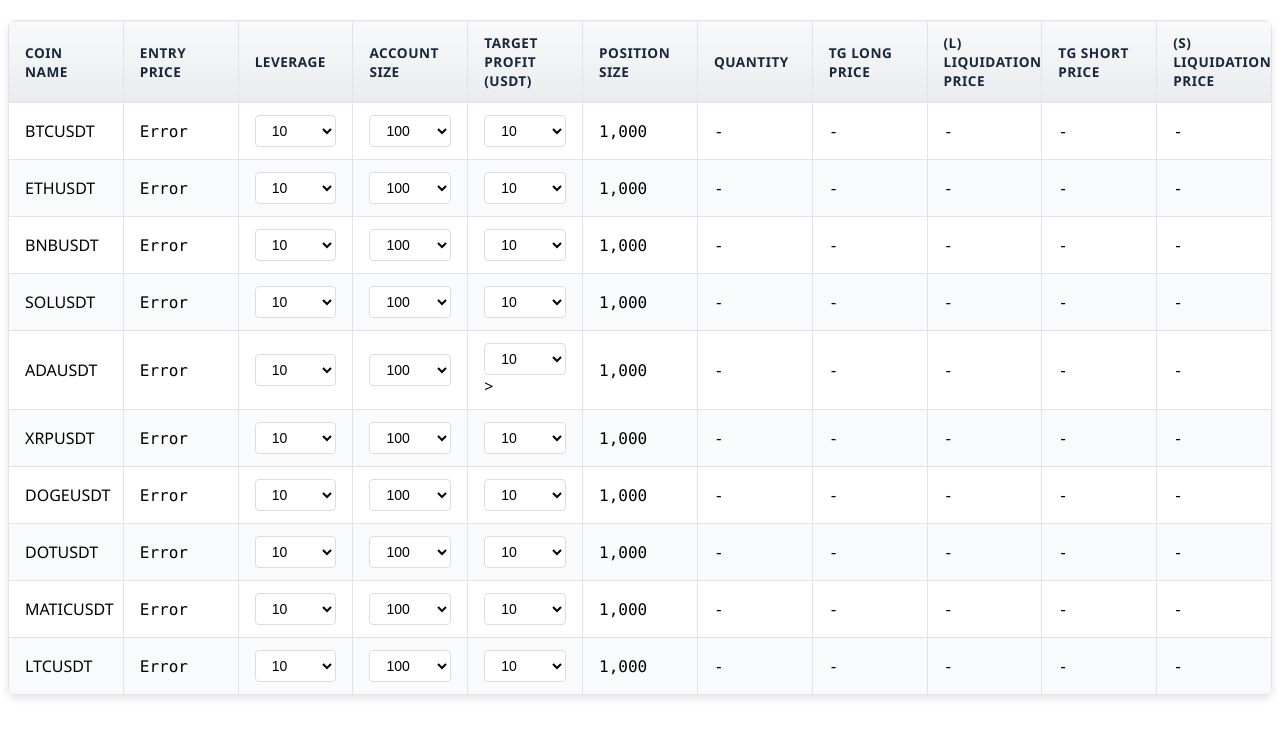
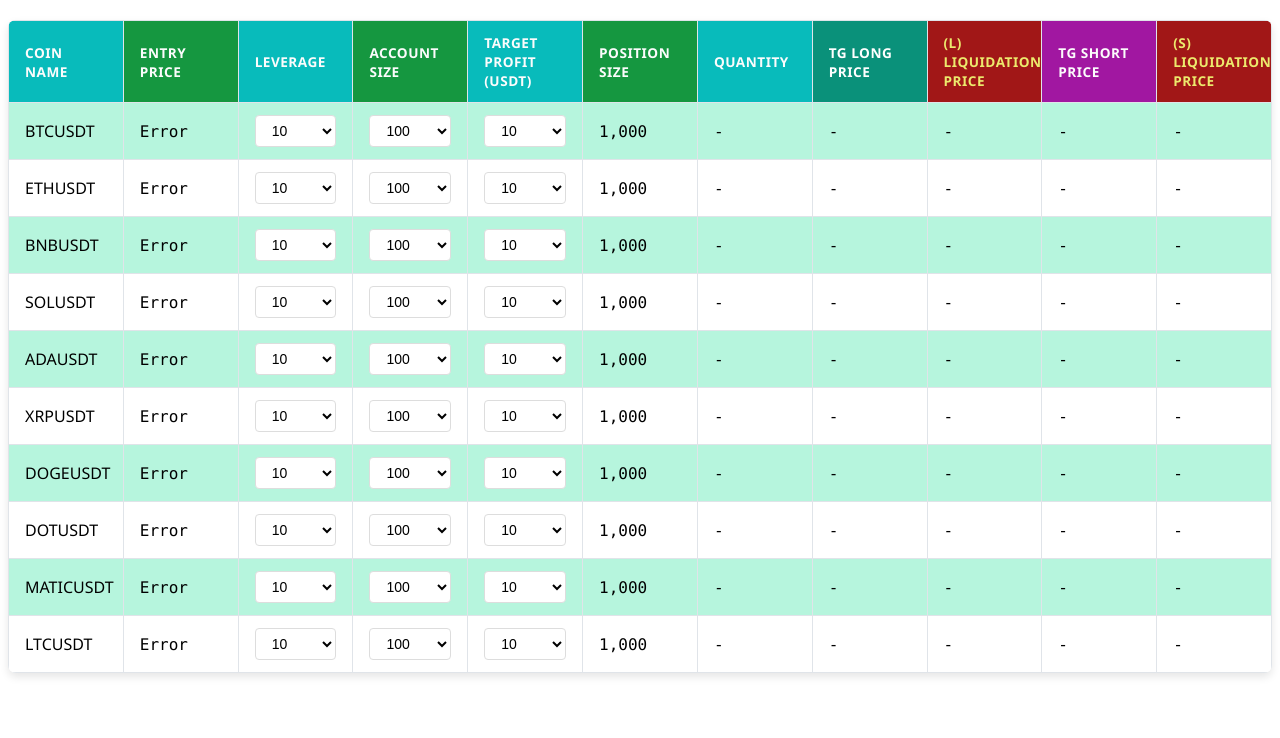
Before and after one commit to Codenax/BinancePriceAPIs, a website: page index.html in a window 1280 px wide. Drawn offline with Linux system fonts and the light colour scheme; no server answers.

Commit message:
add color

```diff
--- a/index.html
+++ b/index.html
@@ -12,16 +12,19 @@
         <thead>
             <tr>
                 <th>Coin Name</th>
-                <th>Entry Price</th>
+                <th style="background-color: rgb(21, 151, 64);">Entry Price</th>
                 <th>Leverage</th>
-                <th>Account Size</th>
+                <th style="background-color: rgb(21, 151, 64);">Account Size</th>
                 <th>Target Profit (USDT)</th>
-                <th>Position Size</th>
+                <th style="background-color: rgb(21, 151, 64);">Position Size</th>
                 <th>Quantity</th>
-                <th>Tg Long Price</th>
-                <th>(L) Liquidation Price</th>
-                <th>Tg Short Price</th>
-                <th>(S) Liquidation Price</th>
+                <th style="color: rgb(255, 255, 255); font-weight: bold; background-color: rgb(10, 145, 122);">Tg Long
+                    Price</th>
+                <th style="color: rgb(236, 234, 109); font-weight: bold; background-color: rgb(161, 23, 23);">(L)
+                    Liquidation Price</th>
+                <th style="background-color: rgb(161, 23, 161);">Tg Short Price</th>
+                <th style="color: rgb(236, 234, 109); font-weight: bold; background-color: rgb(161, 23, 23)">(S)
+                    Liquidation Price</th>
             </tr>
         </thead>
         <tbody id="calculatorRows">
@@ -355,7 +358,7 @@
                         <option value="50">200</option>
                         <option value="50">300</option>
                         <option value="50">500</option>
-                    </select>>
+                    </select>
                 </td>
                 <td class="position-size-cell">-</td>
                 <td class="quantity-cell">-</td>
--- a/styles.css
+++ b/styles.css
@@ -16,9 +16,9 @@
 }
 
 .trello-table th {
-  background: linear-gradient(to bottom, #f8f9fa, #e9ecef);
+  background: #08bbbb;
   font-weight: 600;
-  color: #1a273b;
+  color: #fcfcfc;
   text-transform: uppercase;
   font-size: 0.85em;
   letter-spacing: 0.5px;
@@ -30,10 +30,11 @@
 .trello-table td {
   background-color: white;
   transition: all 0.2s ease;
+
 }
 
 .calculator-row:hover td {
-  background-color: #f8f9fa;
+  background-color: #074788;
 }
 
 .trello-table select {
@@ -73,8 +74,8 @@
   overflow: hidden;
 }
 
-.calculator-row:nth-child(even) td {
-  background-color: #f9fafc;
+.calculator-row:nth-child(odd) td {
+  background-color: #b6f5dd;
 }
 
 .calculator-row:nth-child(even):hover td {
```
